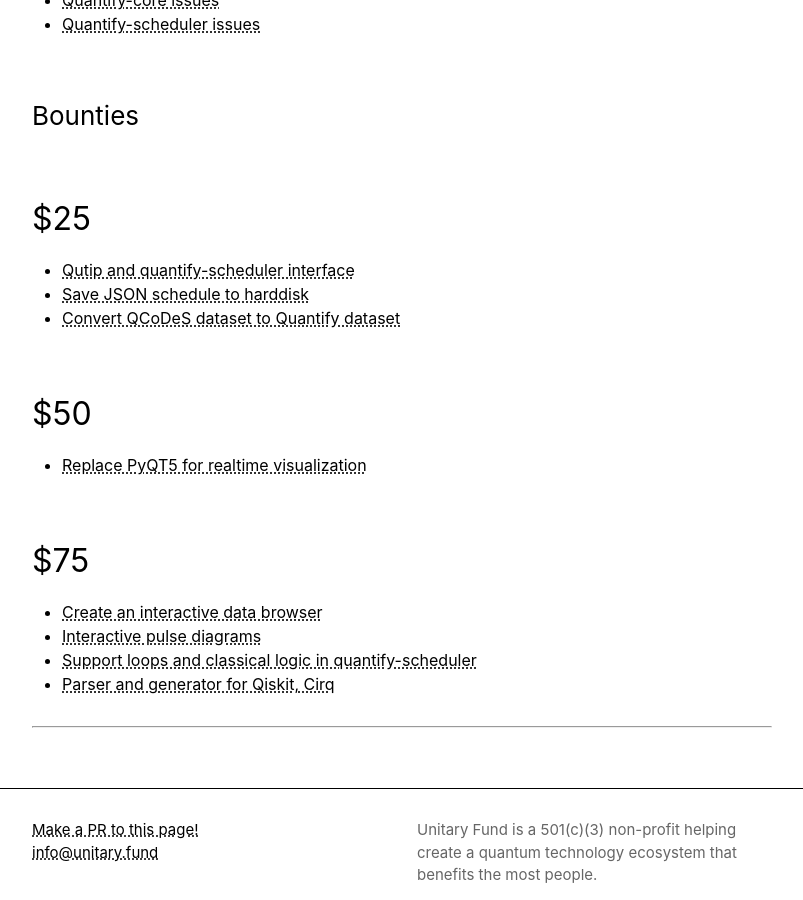
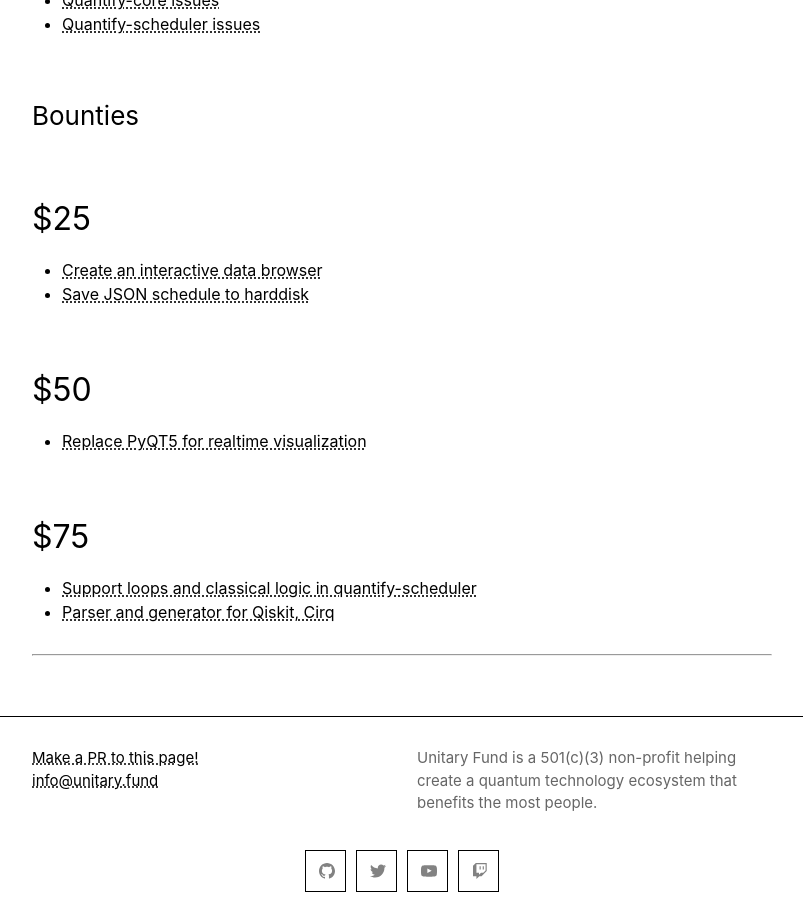
Before and after one commit to unitaryfund/unitaryhack2021, a Jekyll site: the page built from participating-projects.md, in a window 1280 px wide and 900 px high, scrolled down 9157 px. Shown: the whole window, without its empty margins (238-1041 px from the left). Built offline with Jekyll 4.4.1, drawn with Linux system fonts in a browser that asks for light colours.

Commit message:
Changes the bounties.

```diff
--- a/participating-projects.md
+++ b/participating-projects.md
@@ -276,17 +276,15 @@
 
 
 ### Bounties
+
 ## $25
-- [Qutip and quantify-scheduler interface](https://gitlab.com/quantify-os/quantify-scheduler/-/issues/114)
+- [Create an interactive data browser](https://gitlab.com/quantify-os/quantify-core/-/issues/204)
 - [Save JSON schedule to harddisk](https://gitlab.com/quantify-os/quantify-scheduler/-/issues/2)
-- [Convert QCoDeS dataset to Quantify dataset](https://gitlab.com/quantify-os/quantify-core/-/issues/149)
 
 ## $50
 - [Replace PyQT5 for realtime visualization](https://gitlab.com/quantify-os/quantify-core/-/issues/203)
 
 ## $75
-- [Create an interactive data browser](https://gitlab.com/quantify-os/quantify-core/-/issues/204)
-- [Interactive pulse diagrams](https://gitlab.com/quantify-os/quantify-scheduler/-/issues/112)
 - [Support loops and classical logic in quantify-scheduler](https://gitlab.com/quantify-os/quantify-scheduler/-/issues/33)
 - [Parser and generator for Qiskit, Cirq](https://gitlab.com/quantify-os/quantify-scheduler/-/issues/111)
 
```
